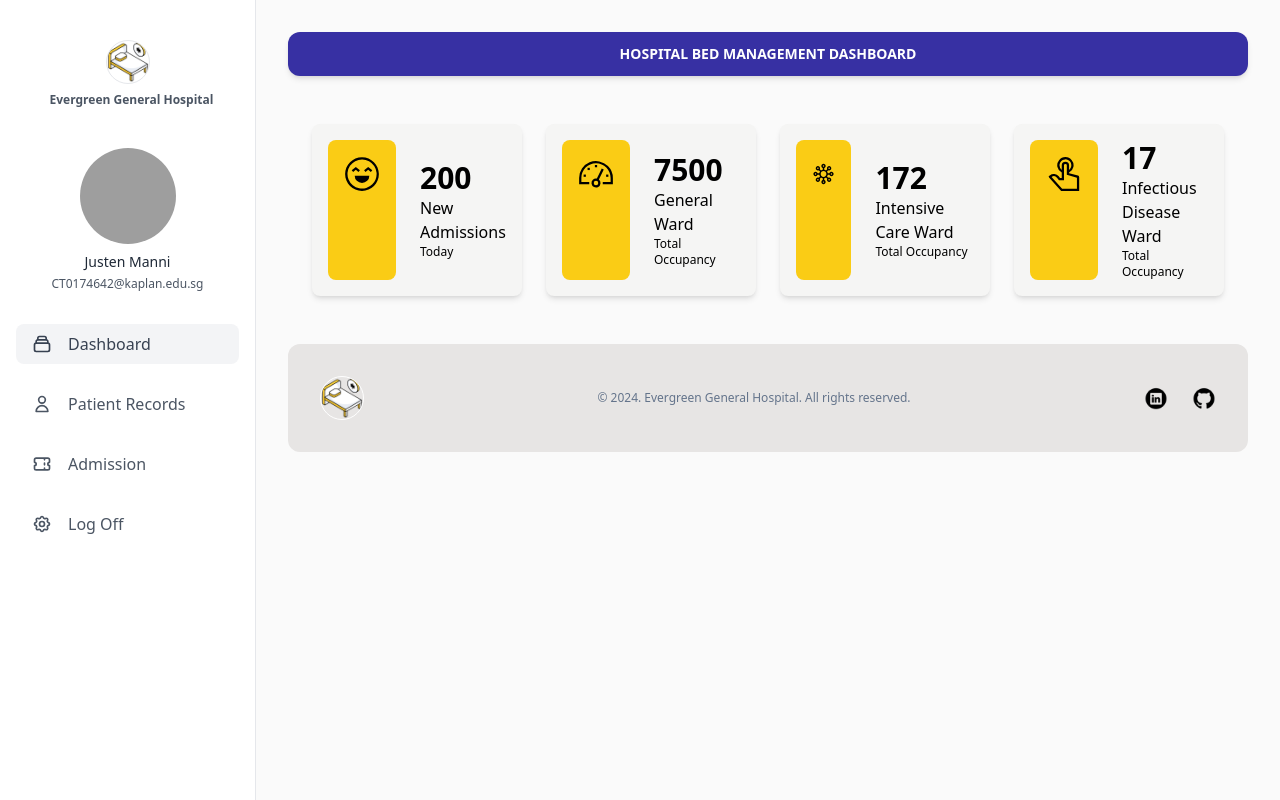
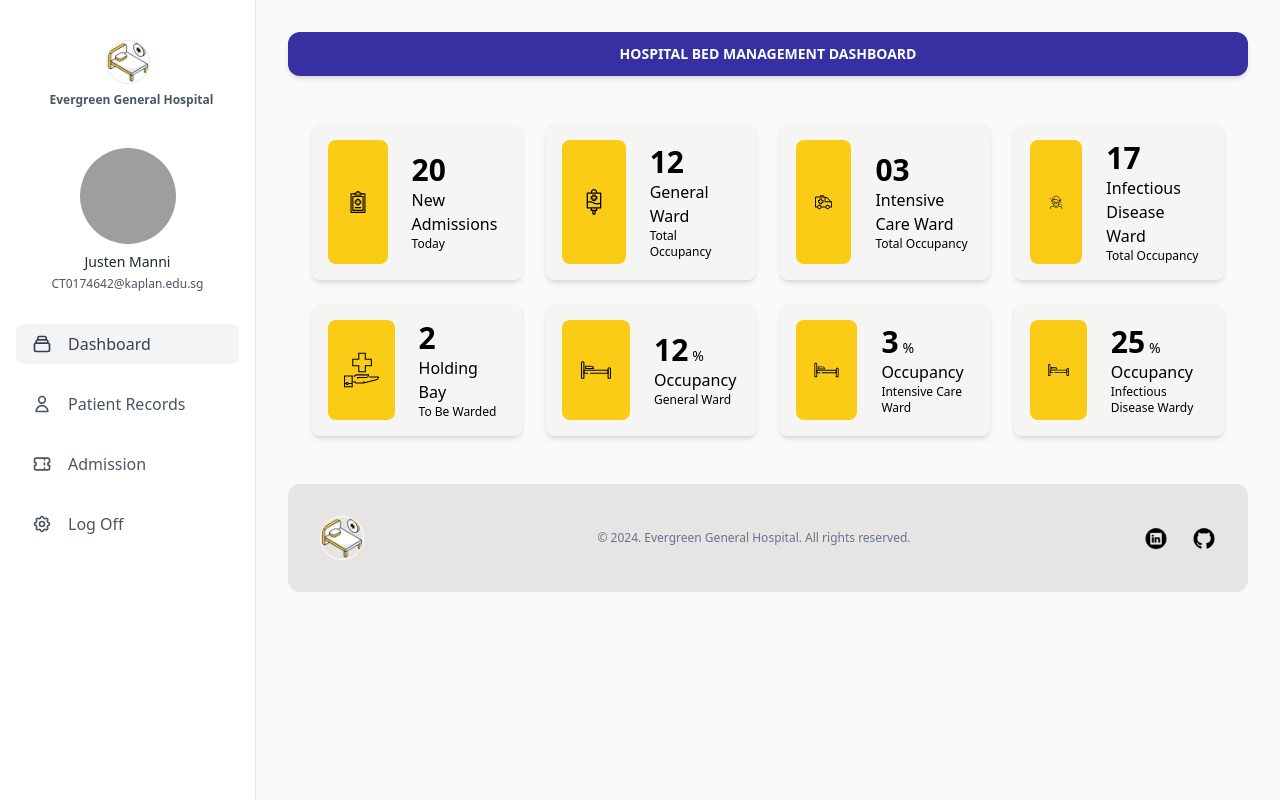
Before and after one commit to JustenMX/uop-ap-hbms, a website: page dashboard.html in a window 1280 px wide. Drawn offline with Linux system fonts and the light colour scheme; grey boxes are pictures that could not be loaded; files whose address does not match are found by name.

Commit message:
Add new modules to row 2

```diff
--- a/dashboard.html
+++ b/dashboard.html
@@ -163,71 +163,141 @@
       <!-- Start: Content -->
       <div>
         <!-- Start: Metric Modules -->
+        <!-- Row 1 -->
         <section class="p-6 my-6 dark:text-gray-100">
           <div
             class="container grid grid-cols-1 gap-6 mx-auto sm:grid-cols-2 xl:grid-cols-4"
           >
-            <!-- Admissions Today Module -->
+            <!-- Admissions Today -->
             <div
               class="flex p-4 space-x-4 rounded-lg md:space-x-6 dark:bg-gray-900 dark:text-gray-100 bg-stone-100 shadow-md"
             >
               <div
                 class="flex justify-center p-2 align-middle rounded-lg sm:p-4 bg-yellow-400"
               >
-                <svg
-                  xmlns="http://www.w3.org/2000/svg"
-                  viewBox="0 0 512 512"
-                  fill="currentColor"
-                  class="h-9 w-9 dark:text-gray-800"
-                >
-                  <path
-                    d="M256,16C123.452,16,16,123.452,16,256S123.452,496,256,496,496,388.548,496,256,388.548,16,256,16ZM403.078,403.078a207.253,207.253,0,1,1,44.589-66.125A207.332,207.332,0,0,1,403.078,403.078Z"
-                  ></path>
-                  <path
-                    d="M256,384A104,104,0,0,0,360,280H152A104,104,0,0,0,256,384Z"
-                  ></path>
-                  <polygon
-                    points="205.757 228.292 226.243 203.708 168 155.173 109.757 203.708 130.243 228.292 168 196.827 205.757 228.292"
-                  ></polygon>
-                  <polygon
-                    points="285.757 203.708 306.243 228.292 344 196.827 381.757 228.292 402.243 203.708 344 155.173 285.757 203.708"
-                  ></polygon>
-                </svg>
+                <img
+                  src="./asset/image/dashboard/admission.svg"
+                  class="h-auto w-9 dark:text-gray-800"
+                />
               </div>
               <div class="flex flex-col justify-center align-middle">
-                <p class="text-3xl font-semibold leadi">200</p>
+                <p class="text-3xl font-semibold leadi">20</p>
                 <p class="capitalize">New Admissions</p>
                 <p class="font-extralight text-xs">Today</p>
               </div>
             </div>
+            <!-- General Ward Total Occupancy -->
             <div
               class="flex p-4 space-x-4 rounded-lg md:space-x-6 dark:bg-gray-900 dark:text-gray-100 bg-stone-100 shadow-md"
             >
               <div
                 class="flex justify-center p-2 align-middle rounded-lg sm:p-4 dark:bg-yellow-400 bg-yellow-400"
               >
-                <svg
-                  xmlns="http://www.w3.org/2000/svg"
-                  viewBox="0 0 512 512"
-                  fill="currentColor"
-                  class="h-9 w-9 dark:text-gray-800"
-                >
-                  <path
-                    d="M425.706,142.294A240,240,0,0,0,16,312v88H160V368H48V312c0-114.691,93.309-208,208-208s208,93.309,208,208v56H352v32H496V312A238.432,238.432,0,0,0,425.706,142.294Z"
-                  ></path>
-                  <rect width="32" height="32" x="80" y="264"></rect>
-                  <rect width="32" height="32" x="240" y="128"></rect>
-                  <rect width="32" height="32" x="136" y="168"></rect>
-                  <rect width="32" height="32" x="400" y="264"></rect>
-                  <path
-                    d="M297.222,335.1l69.2-144.173-28.85-13.848L268.389,321.214A64.141,64.141,0,1,0,297.222,335.1ZM256,416a32,32,0,1,1,32-32A32.036,32.036,0,0,1,256,416Z"
-                  ></path>
-                </svg>
+                <img
+                  src="./asset/image/dashboard/general-ward.svg"
+                  class="h-auto w-9 dark:text-gray-800"
+                />
               </div>
               <div class="flex flex-col justify-center align-middle">
-                <p class="text-3xl font-semibold leadi">7500</p>
+                <p class="text-3xl font-semibold leadi">12</p>
                 <p class="capitalize">General Ward</p>
                 <p class="font-extralight text-xs">Total Occupancy</p>
+              </div>
+            </div>
+            <!-- Intensive Ward Total Occupancy -->
+            <div
+              class="flex p-4 space-x-4 rounded-lg md:space-x-6 dark:bg-gray-900 dark:text-gray-100 bg-stone-100 shadow-md"
+            >
+              <div
+                class="flex justify-center p-2 align-middle rounded-lg sm:p-4 bg-yellow-400"
+              >
+                <img
+                  src="./asset/image/dashboard/intensive-ward.svg"
+                  class="h-auto w-9 dark:text-gray-800"
+                />
+              </div>
+              <div class="flex flex-col justify-center align-middle">
+                <p class="text-3xl font-semibold leadi">03</p>
+                <p class="capitalize">Intensive Care Ward</p>
+                <p class="font-extralight text-xs">Total Occupancy</p>
+              </div>
+            </div>
+
+            <!-- Infectious Ward Total Occupancy -->
+            <div
+              class="flex p-4 space-x-4 rounded-lg md:space-x-6 dark:bg-gray-900 dark:text-gray-100 bg-stone-100 shadow-md"
+            >
+              <div
+                class="flex justify-center p-2 align-middle rounded-lg sm:p-4 bg-yellow-400"
+              >
+                <img
+                  src="./asset/image/dashboard/infectious-ward.svg"
+                  class="h-auto w-9 dark:text-gray-800"
+                />
+              </div>
+              <div class="flex flex-col justify-center align-middle">
+                <p class="text-3xl font-semibold leadi">17</p>
+                <p class="capitalize">Infectious Disease Ward</p>
+                <p class="font-extralight text-xs">Total Occupancy</p>
+              </div>
+            </div>
+            <!-- Row 2 -->
+            <!-- Holding Bay -->
+            <div
+              class="flex p-4 space-x-4 rounded-lg md:space-x-6 dark:bg-gray-900 dark:text-gray-100 bg-stone-100 shadow-md"
+            >
+              <div
+                class="flex justify-center p-2 align-middle rounded-lg sm:p-4 bg-yellow-400"
+              >
+                <img
+                  src="./asset/image/dashboard/wait.svg"
+                  class="h-auto w-9 dark:text-gray-800"
+                />
+              </div>
+              <div class="flex flex-col justify-center align-middle">
+                <p class="text-3xl font-semibold leadi">2</p>
+                <p class="capitalize">Holding Bay</p>
+                <p class="font-extralight text-xs">To Be Warded</p>
+              </div>
+            </div>
+            <!-- General Ward Occupancy -->
+            <div
+              class="flex p-4 space-x-4 rounded-lg md:space-x-6 dark:bg-gray-900 dark:text-gray-100 bg-stone-100 shadow-md"
+            >
+              <div
+                class="flex justify-center p-2 align-middle rounded-lg sm:p-4 dark:bg-yellow-400 bg-yellow-400"
+              >
+                <img
+                  src="./asset/image/dashboard/bed.svg"
+                  class="h-auto w-9 dark:text-gray-800"
+                />
+              </div>
+              <div class="flex flex-col justify-center align-middle">
+                <p class="text-3xl font-semibold leadi">
+                  12<span class="font-medium text-sm ml-1">%</span>
+                </p>
+                <p class="capitalize">Occupancy</p>
+                <p class="font-extralight text-xs">General Ward</p>
+              </div>
+            </div>
+            <!-- Intensive Care Ward Occupancy -->
+            <div
+              class="flex p-4 space-x-4 rounded-lg md:space-x-6 dark:bg-gray-900 dark:text-gray-100 bg-stone-100 shadow-md"
+            >
+              <div
+                class="flex justify-center p-2 align-middle rounded-lg sm:p-4 bg-yellow-400"
+              >
+                <img
+                  src="./asset/image/dashboard/bed.svg"
+                  class="h-auto w-9 dark:text-gray-800"
+                />
+              </div>
+              <div class="flex flex-col justify-center align-middle">
+                <p class="text-3xl font-semibold leadi">
+                  3<span class="font-medium text-sm ml-1">%</span>
+                </p>
+                <p class="capitalize">Occupancy</p>
+                <p class="font-extralight text-xs">Intensive Care Ward</p>
               </div>
             </div>
             <div
@@ -237,54 +307,16 @@
                 class="flex justify-center p-2 align-middle rounded-lg sm:p-4 bg-yellow-400"
               >
                 <img
-                  src="./image/infectious.svg"
-                  class="h-9 w-9 dark:text-gray-800"
+                  src="./asset/image/dashboard/bed.svg"
+                  class="h-auto w-9 dark:text-gray-800"
                 />
-                <!-- <svg
-                  xmlns="http://www.w3.org/2000/svg"
-                  viewBox="0 0 512 512"
-                  fill="currentColor"
-                  class="h-9 w-9 dark:text-gray-800"
-                >
-                  <path
-                    d="M425.706,142.294A240,240,0,0,0,16,312v88H160V368H48V312c0-114.691,93.309-208,208-208s208,93.309,208,208v56H352v32H496V312A238.432,238.432,0,0,0,425.706,142.294Z"
-                  ></path>
-                  <rect width="32" height="32" x="80" y="264"></rect>
-                  <rect width="32" height="32" x="240" y="128"></rect>
-                  <rect width="32" height="32" x="136" y="168"></rect>
-                  <rect width="32" height="32" x="400" y="264"></rect>
-                  <path
-                    d="M297.222,335.1l69.2-144.173-28.85-13.848L268.389,321.214A64.141,64.141,0,1,0,297.222,335.1ZM256,416a32,32,0,1,1,32-32A32.036,32.036,0,0,1,256,416Z"
-                  ></path>
-                </svg> -->
               </div>
               <div class="flex flex-col justify-center align-middle">
-                <p class="text-3xl font-semibold leadi">172</p>
-                <p class="capitalize">Intensive Care Ward</p>
-                <p class="font-extralight text-xs">Total Occupancy</p>
-              </div>
-            </div>
-            <div
-              class="flex p-4 space-x-4 rounded-lg md:space-x-6 dark:bg-gray-900 dark:text-gray-100 bg-stone-100 shadow-md"
-            >
-              <div
-                class="flex justify-center p-2 align-middle rounded-lg sm:p-4 bg-yellow-400"
-              >
-                <svg
-                  xmlns="http://www.w3.org/2000/svg"
-                  viewBox="0 0 512 512"
-                  fill="currentColor"
-                  class="h-9 w-9 dark:text-gray-800"
-                >
-                  <path
-                    d="M454.423,278.957,328,243.839v-8.185a116,116,0,1,0-104,0V312H199.582l-18.494-22.6a90.414,90.414,0,0,0-126.43-13.367,20.862,20.862,0,0,0-8.026,33.47L215.084,496H472V302.08A24.067,24.067,0,0,0,454.423,278.957ZM192,132a84,84,0,1,1,136,65.9V132a52,52,0,0,0-104,0v65.9A83.866,83.866,0,0,1,192,132ZM440,464H229.3L79.141,297.75a58.438,58.438,0,0,1,77.181,11.91l28.1,34.34H256V132a20,20,0,0,1,40,0V268.161l144,40Z"
-                  ></path>
-                </svg>
-              </div>
-              <div class="flex flex-col justify-center align-middle">
-                <p class="text-3xl font-semibold leadi">17</p>
-                <p class="capitalize">Infectious Disease Ward</p>
-                <p class="font-extralight text-xs">Total Occupancy</p>
+                <p class="text-3xl font-semibold leadi">
+                  25<span class="font-medium text-sm ml-1">%</span>
+                </p>
+                <p class="capitalize">Occupancy</p>
+                <p class="font-extralight text-xs">Infectious Disease Wardy</p>
               </div>
             </div>
           </div>
```
Also changed, not shown: asset/image/dashboard/admission.svg (added), asset/image/dashboard/bed.svg (added), asset/image/dashboard/general-ward.svg (added), asset/image/dashboard/infectious-ward.svg (added), asset/image/dashboard/infectious.svg (deleted), asset/image/dashboard/intensive-ward.svg (added), asset/image/dashboard/wait.svg (added), style.css.
